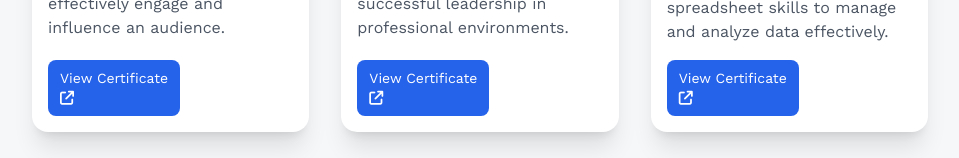
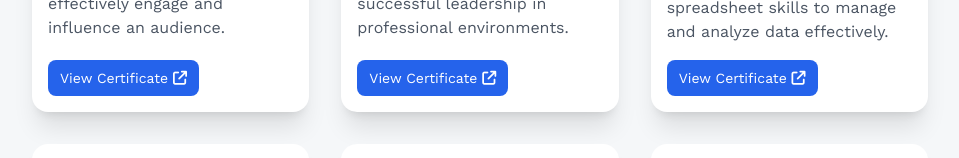
Before and after one commit to GourangaDasSamrat/3d-react-portfolio-2, a React (Vite) app: page /certifications in a window 1280 px wide. Shown: the part 744-902 px from the top of the page, without its empty margins (160-1119 px from the left). Built offline with nearby package versions, Linux system fonts and the light colour scheme; no server answers.

Commit message:
In the view certificate button, replace the br tag with a span tag

```diff
--- a/src/pages/Certifications.jsx
+++ b/src/pages/Certifications.jsx
@@ -293,7 +293,7 @@ const Certifications = () => {
               transition={{ duration: 0.3, delay: 1.8 + index * 0.2 }}
             >
               View Certificate
-              <br />
+              <span >  </span>
               <i className="fas fa-external-link"></i>
             </motion.a>
           </motion.div>
```
